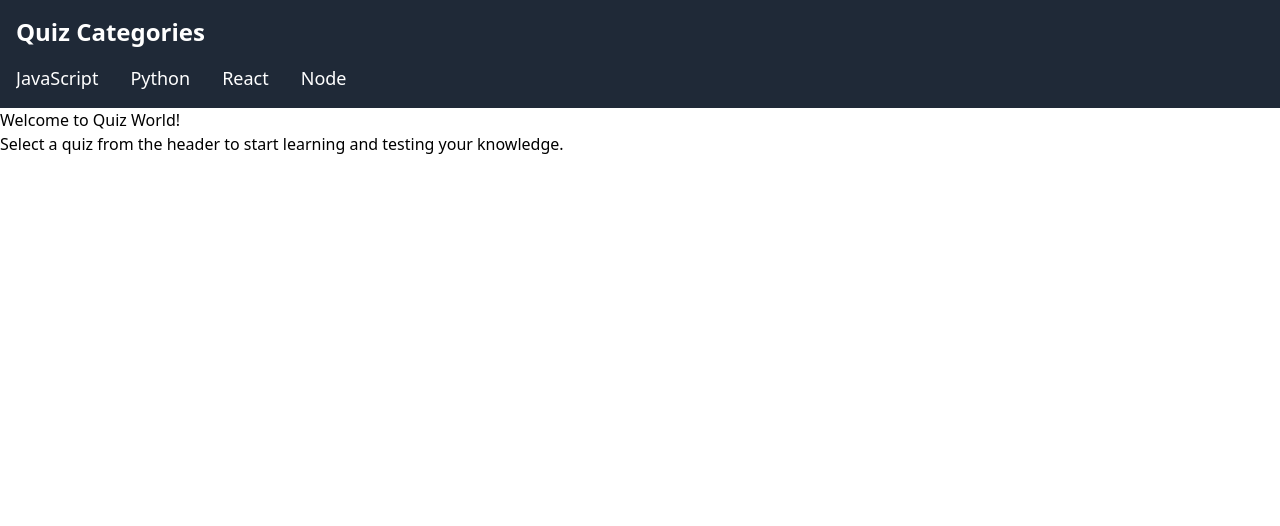
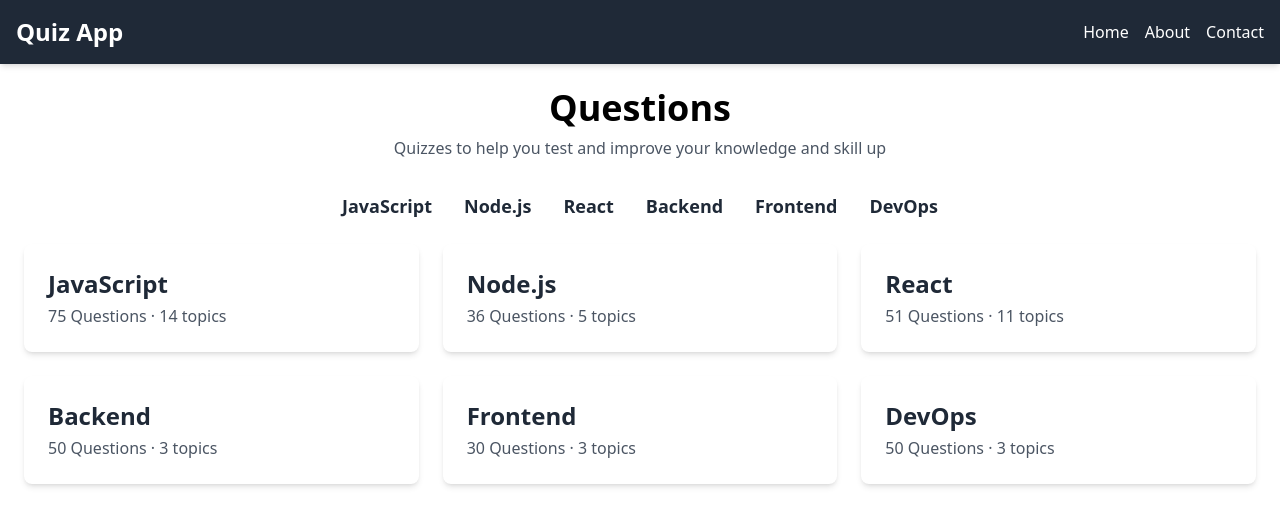
Before and after one commit to kartikgarg9/roadmap-app, a React (Vite) app: page /home in a window 1280 px wide. Shown: the top 526 px of the page. Built offline with nearby package versions, Linux system fonts and the light colour scheme.

Commit message:
Add QuizTopic and Action Button

```diff
--- a/package.json
+++ b/package.json
@@ -12,6 +12,7 @@
     "@xyflow/react": "^12.3.5",
     "antd": "^5.22.3",
     "firebase": "^11.0.2",
+    "framer-motion": "^11.13.1",
     "react": "^18.3.1",
     "react-dom": "^18.3.1",
     "react-flow-renderer": "^10.3.17",
--- a/src/App.tsx
+++ b/src/App.tsx
@@ -1,17 +1,17 @@
 import React from 'react';
 import { BrowserRouter as Router, Route, Routes } from 'react-router-dom';
 import Header from './components/Header';
-import Home from './components/Home';
+
 import QuizApp from './components/QuizApp';
-import Login from './components/LoginPage';
+
+import QuizTopics from './components/QuizTopics';
 
 const App: React.FC = () => {
   return (
     <Router>
       <Header />
       <Routes>
-        <Route path="/" element={<Login />} />
-        <Route path="/home" element={<Home />} />
+        <Route path="/home" element={<QuizTopics />} />
         <Route path="/quiz/:category" element={<QuizApp />} />
       </Routes>
     </Router>
--- a/src/components/ActionsButton.tsx
+++ b/src/components/ActionsButton.tsx
@@ -1,5 +1,5 @@
 import React from "react";
-import { Button } from "antd";
+import { FaCheckCircle, FaTimesCircle, FaForward } from "react-icons/fa";
 
 type ActionButtonsProps = {
     onSkip: () => void;
@@ -9,28 +9,33 @@ type ActionButtonsProps = {
 
 const ActionButtons: React.FC<ActionButtonsProps> = ({ onSkip, onKnow, onDontKnow }) => {
     return (
-        <div className="flex justify-between gap-4 mt-6">
-            <Button
-                type="primary"
+        <div className="flex justify-center gap-4 mt-6">
+            {/* Already Know That */}
+            <button
                 onClick={onKnow}
-                style={{ backgroundColor: "#4CAF50", borderColor: "#4CAF50", flex: 1 }}
+                className="flex items-center gap-2 px-6 py-3 bg-white text-gray-700 border border-gray-300 rounded-lg hover:bg-green-100 hover:border-green-500 transition focus:outline-none"
             >
+                <FaCheckCircle className="text-green-500" />
                 Already Know That
-            </Button>
-            <Button
-                type="primary"
+            </button>
+
+            {/* Didn't Know That */}
+            <button
                 onClick={onDontKnow}
-                style={{ backgroundColor: "#f44336", borderColor: "#f44336", flex: 1 }}
+                className="flex items-center gap-2 px-6 py-3 bg-white text-gray-700 border border-gray-300 rounded-lg hover:bg-red-100 hover:border-red-500 transition focus:outline-none"
             >
+                <FaTimesCircle className="text-red-500" />
                 Didn't Know That
-            </Button>
-            <Button
-                type="default"
+            </button>
+
+            {/* Skip Question */}
+            <button
                 onClick={onSkip}
-                style={{ backgroundColor: "#9e9e9e", borderColor: "#9e9e9e", flex: 1 }}
+                className="flex items-center gap-2 px-6 py-3 bg-white text-gray-700 border border-gray-300 rounded-lg hover:bg-gray-100 hover:border-gray-500 transition focus:outline-none"
             >
+                <FaForward className="text-gray-500" />
                 Skip Question
-            </Button>
+            </button>
         </div>
     );
 };
--- a/src/components/Header.tsx
+++ b/src/components/Header.tsx
@@ -1,19 +1,17 @@
-import React from 'react';
-import { Link } from 'react-router-dom';
+import React from "react";
 
 const Header: React.FC = () => {
     return (
-        <header className="bg-gray-800 text-white p-4 sticky top-0">
-            <div className="container mx-auto">
-                <h2 className="text-2xl font-bold mb-4">Quiz Categories</h2>
-                <div className="overflow-x-auto whitespace-nowrap">
-                    <ul className="flex space-x-8">
-                        <li><Link to="/quiz/javascript" className="text-lg hover:underline">JavaScript</Link></li>
-                        <li><Link to="/quiz/python" className="text-lg hover:underline">Python</Link></li>
-                        <li><Link to="/quiz/react" className="text-lg hover:underline">React</Link></li>
-                        <li><Link to="/quiz/node" className="text-lg hover:underline">Node</Link></li>
+        <header className="bg-gray-800 text-white p-4 sticky top-0 shadow-md">
+            <div className="container mx-auto flex justify-between items-center">
+                <h1 className="text-2xl font-bold">Quiz App</h1>
+                <nav>
+                    <ul className="flex space-x-4">
+                        <li><a href="/" className="hover:underline">Home</a></li>
+                        <li><a href="/about" className="hover:underline">About</a></li>
+                        <li><a href="/contact" className="hover:underline">Contact</a></li>
                     </ul>
-                </div>
+                </nav>
             </div>
         </header>
     );
--- a/src/components/QuestionCard.tsx
+++ b/src/components/QuestionCard.tsx
@@ -1,4 +1,5 @@
 import React from "react";
+import { motion } from "framer-motion";
 import ActionButtons from "./ActionsButton";
 
 type QuestionProps = {
@@ -21,24 +22,44 @@ const QuestionCard: React.FC<QuestionProps> = ({
     onDontKnow,
 }) => {
     return (
-        <div className="flex flex-col items-center">
+        <motion.div
+            className="flex flex-col items-center"
+            initial={{ opacity: 0, scale: 0.8 }}
+            animate={{ opacity: 1, scale: 1 }}
+            transition={{ duration: 0.5, ease: "easeOut" }}
+        >
             {/* Question Card */}
-            <div className="question-card bg-white h-80 w-100 p-6 rounded-lg shadow-lg flex flex-col justify-between">
+            <motion.div
+                className="question-card bg-white h-[250px] w-[600px] p-6 rounded-lg shadow-lg flex flex-col"
+                initial={{ y: -50 }}
+                animate={{ y: 0 }}
+                transition={{ duration: 0.5, ease: "easeOut" }}
+            >
                 {/* Question Section */}
-                <div>
+                <div className="flex-grow">
                     <h2 className="text-xl font-bold mb-4 text-center">{question}</h2>
-                    {isAnswerRevealed ? (
-                        <p className="text-green-600 font-semibold text-center">{answer}</p>
-                    ) : (
-                        <button
-                            className="bg-blue-500 text-white px-4 py-2 rounded hover:bg-blue-600 block mx-auto"
-                            onClick={onRevealAnswer}
+                    {isAnswerRevealed && (
+                        <motion.p
+                            className="text-green-600 font-semibold text-center"
+                            initial={{ opacity: 0 }}
+                            animate={{ opacity: 1 }}
+                            transition={{ duration: 0.5 }}
                         >
-                            Reveal Answer
-                        </button>
+                            {answer}
+                        </motion.p>
                     )}
                 </div>
-            </div>
+
+                {/* Reveal Answer Button */}
+                {!isAnswerRevealed && (
+                    <button
+                        className="bg-blue-500 text-white px-4 py-2 rounded hover:bg-blue-600 self-center mt-auto"
+                        onClick={onRevealAnswer}
+                    >
+                        Reveal Answer
+                    </button>
+                )}
+            </motion.div>
 
             {/* Action Buttons Section */}
             <div className="mt-4 text-center">
@@ -48,7 +69,7 @@ const QuestionCard: React.FC<QuestionProps> = ({
                     onDontKnow={onDontKnow}
                 />
             </div>
-        </div>
+        </motion.div>
     );
 };
 
--- a/src/components/QuizApp.tsx
+++ b/src/components/QuizApp.tsx
@@ -1,5 +1,5 @@
 import React, { useState, useEffect } from "react";
-import { useParams } from "react-router-dom";
+import { useParams, Link } from "react-router-dom"; // Import Link
 import QuizProgress from "../components/QuizProgress";
 import QuestionCard from "../components/QuestionCard";
 
@@ -48,8 +48,6 @@ const QuizApp: React.FC = () => {
     fetchQuestions();
   }, [category]);
 
-
-
   const handleAction = (type: "knew" | "learnt" | "skipped") => {
     if (!category) return;
 
@@ -89,6 +87,16 @@ const QuizApp: React.FC = () => {
   return (
     <div className="flex flex-col items-center justify-center min-h-screen bg-gray-100 p-6">
       <div className="flex w-full max-w-3xl flex-col items-center space-y-6">
+        {/* Back to Categories Link */}
+        <div className="w-full flex justify-start mb-4">
+          <Link
+            to="/home"
+            className="text-blue-500 hover:underline text-lg flex items-center"
+          >
+            {"<"} Back to Categories
+          </Link>
+        </div>
+
         {/* Quiz Progress */}
         {category && (
           <QuizProgress
--- /dev/null
+++ b/src/components/QuizTopics.tsx
@@ -0,0 +1,60 @@
+import React from "react";
+import { Link } from "react-router-dom";
+
+const QuizTopics: React.FC = () => {
+    const topics = [
+        { title: "JavaScript", questions: 75, topics: 14, link: "/quiz/javascript" },
+        { title: "Node.js", questions: 36, topics: 5, link: "/quiz/node" },
+        { title: "React", questions: 51, topics: 11, link: "/quiz/react" },
+        { title: "Backend", questions: 50, topics: 3, link: "/quiz/backend" },
+        { title: "Frontend", questions: 30, topics: 3, link: "/quiz/frontend" },
+        { title: "DevOps", questions: 50, topics: 3, link: "/quiz/devops" },
+    ];
+
+    return (
+        <div className="max-w-7xl mx-auto p-6">
+            {/* Page Title */}
+            <h1 className="text-4xl font-bold text-center mb-2">Questions</h1>
+            <p className="text-center text-gray-600 mb-8">
+                Quizzes to help you test and improve your knowledge and skill up
+            </p>
+
+            {/* Category Links */}
+            <div className="overflow-x-auto whitespace-nowrap mb-6">
+                <ul className="flex space-x-8 justify-center">
+                    {topics.map((topic, index) => (
+                        <li key={index}>
+                            <Link
+                                to={topic.link}
+                                className="text-lg font-semibold hover:underline text-gray-800"
+                            >
+                                {topic.title}
+                            </Link>
+                        </li>
+                    ))}
+                </ul>
+            </div>
+
+            {/* Cards */}
+            <div className="grid grid-cols-1 sm:grid-cols-2 lg:grid-cols-3 gap-6">
+                {topics.map((topic, index) => (
+                    <div
+                        key={index}
+                        className="p-6 bg-white rounded-lg shadow-md hover:shadow-lg transition-shadow"
+                    >
+                        <Link to={topic.link} className="block">
+                            <h2 className="text-2xl font-semibold text-gray-800 mb-1">
+                                {topic.title}
+                            </h2>
+                            <p className="text-gray-600">
+                                {topic.questions} Questions · {topic.topics} topics
+                            </p>
+                        </Link>
+                    </div>
+                ))}
+            </div>
+        </div>
+    );
+};
+
+export default QuizTopics;
```
Also changed, not shown: 1 other file (tests, documents, lock files or other folders).
